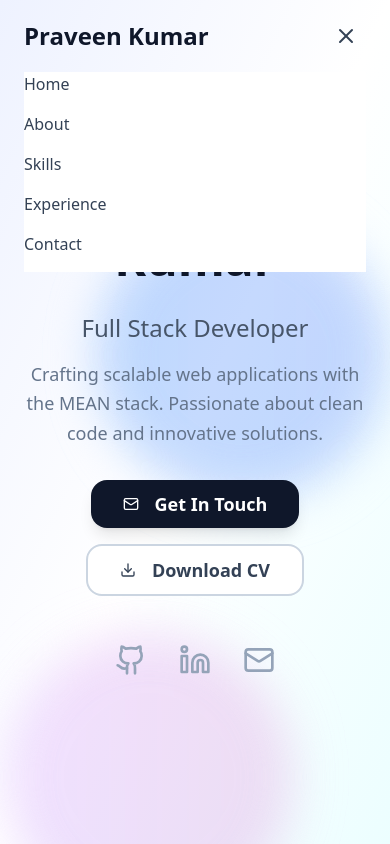
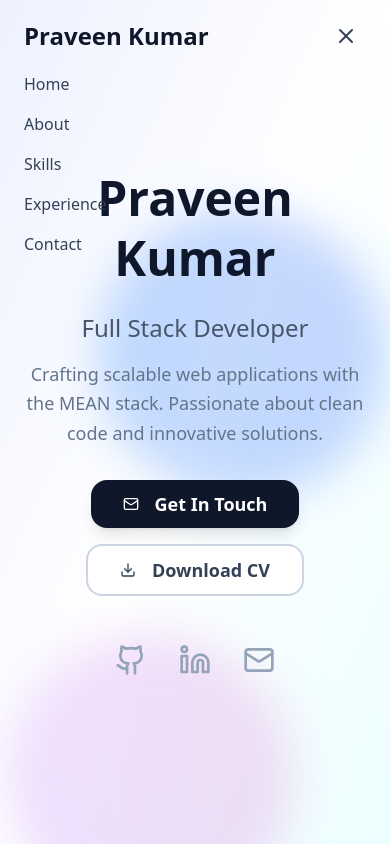
Before and after one commit to praveen93634/my-portfolio, a React (Vite) app: page / in a window 390 px wide. Both pictures are taken after a click on the button 346 px from the left and 36 px from the top of the page. Shown: the top 844 px of the page. Built offline with nearby package versions, Linux system fonts and the light colour scheme.

Commit message:
nave update

```diff
--- a/src/components/Navbar.tsx
+++ b/src/components/Navbar.tsx
@@ -69,7 +69,7 @@ const Navbar = () => {
 
         {/* Mobile Menu */}
         {isMobileMenuOpen && (
-          <div className="md:hidden mt-4 pb-4 animate-fade-in bg-white">
+          <div className="md:hidden mt-4 pb-4 animate-fade-in">
             <div className="flex flex-col space-y-4">
               {navItems.map((item) => (
                 <button
```
